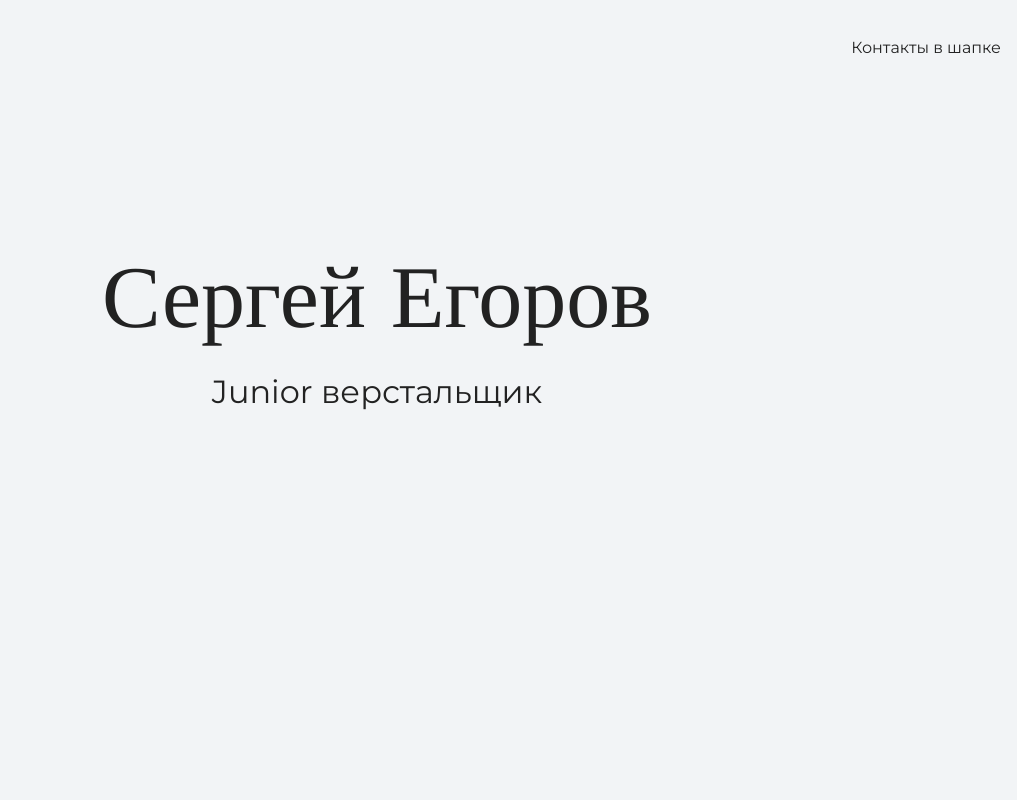
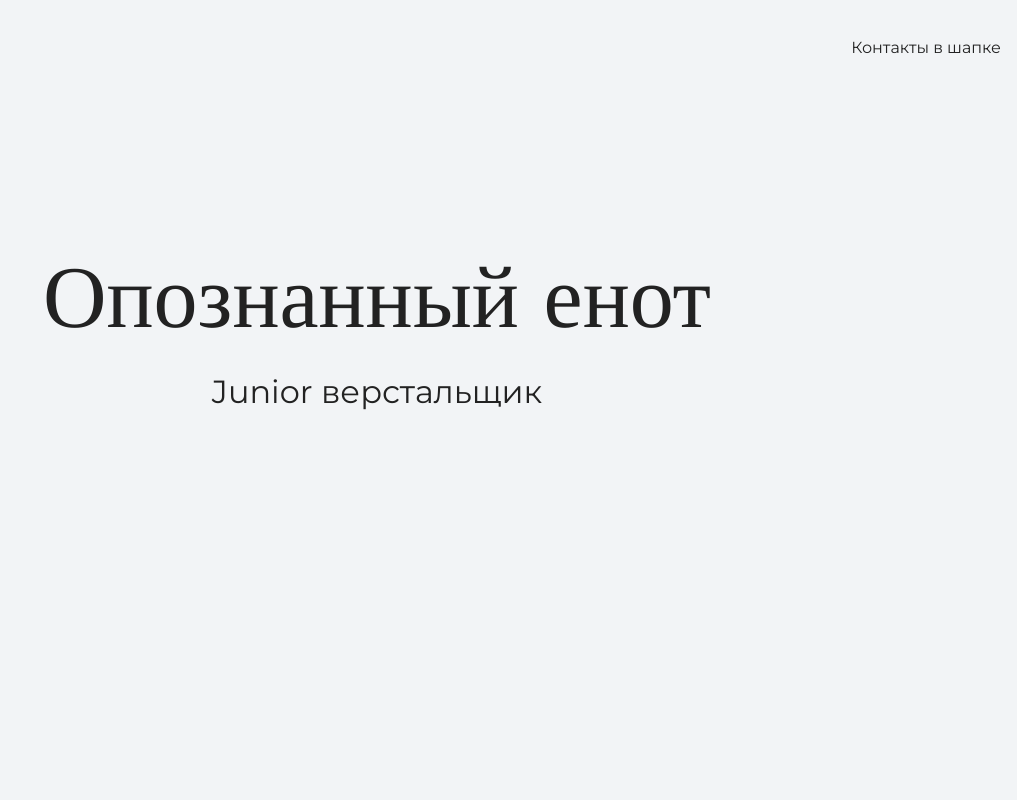
Before and after one commit to leshkin121/first-site, a plain HTML site: page index.html in a window 1280 px wide. Shown: the top 800 px of the page, without its empty margins (263-1280 px from the left). Drawn offline with nearby package versions, Linux system fonts and the light colour scheme.

Commit message:
изменение текста шапки

```diff
--- a/index.html
+++ b/index.html
@@ -14,7 +14,7 @@
 
     <section class="hero-image">
       <div class="container">
-      <h1 class="heading">Сергей Егоров</h1>
+      <h1 class="heading">Опознанный енот</h1>
       <p>Junior верстальщик</p>
       </div>
     </section>
```
